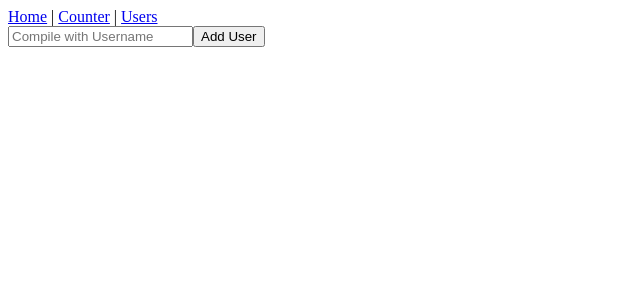
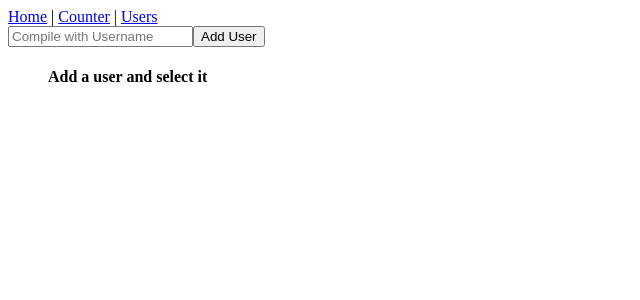
Before and after one commit to ErasmoSalsano/react-exercises, a React (Create React App) app: page /users in a window 1280 px wide. Shown: the top 300 px of the page, without its empty margins (0-640 px from the left). Built offline with nearby package versions, Linux system fonts and the light colour scheme.

Commit message:
react-router-07

```diff
--- a/src/App.js
+++ b/src/App.js
@@ -13,6 +13,7 @@ export function App (){
           <Route path='/' element={<Welcome name='Patrick' />} />
           <Route path='/counter' element={<Counter />} />
           <Route path='/users' element={<GithubUserList />} >
+            <Route index element={<div><h4>Add a user and select it</h4></div>} />
             <Route path=':username' element={<ShowGithubUser />} />
           </Route>
         </Routes>
```
